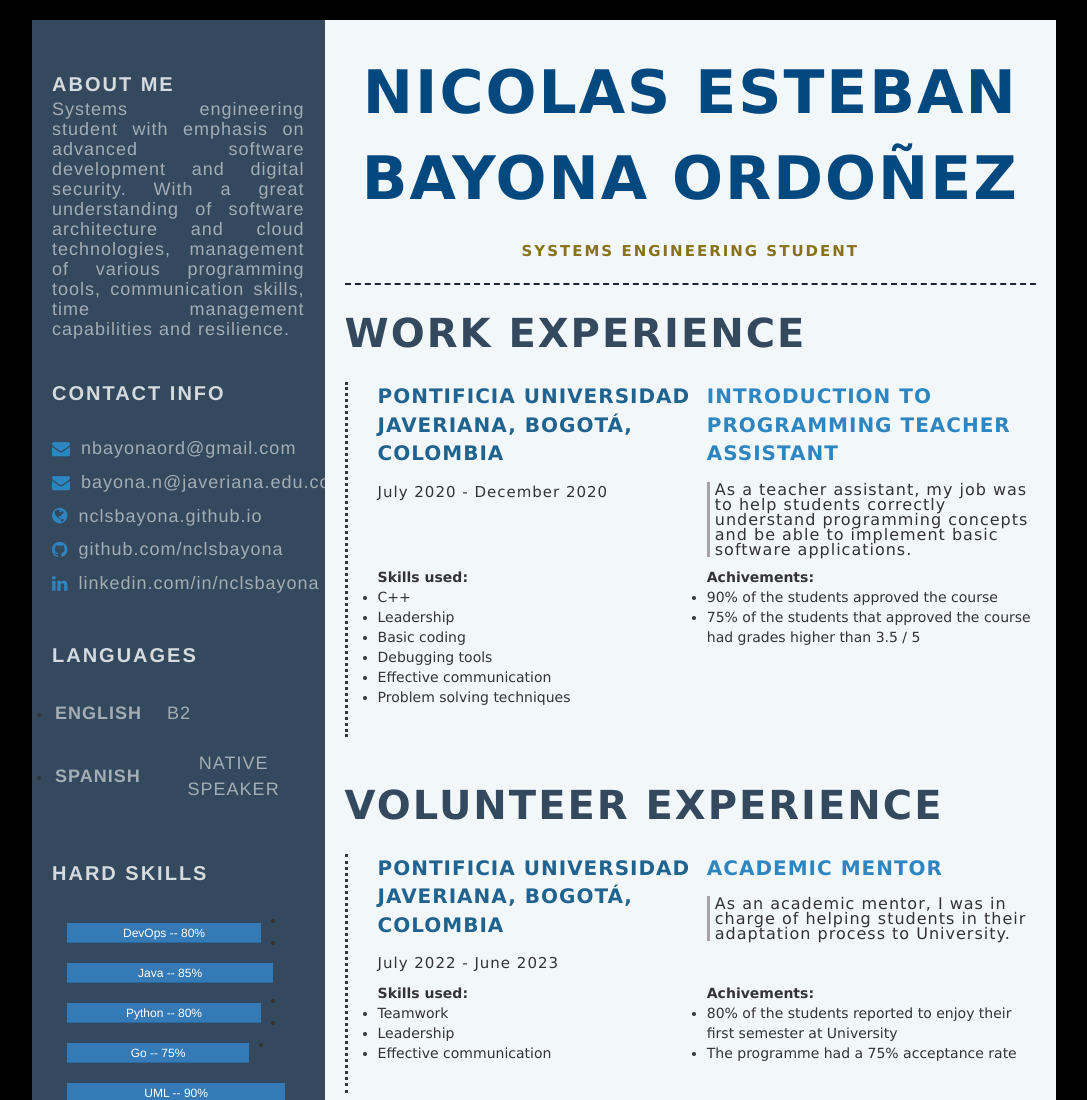
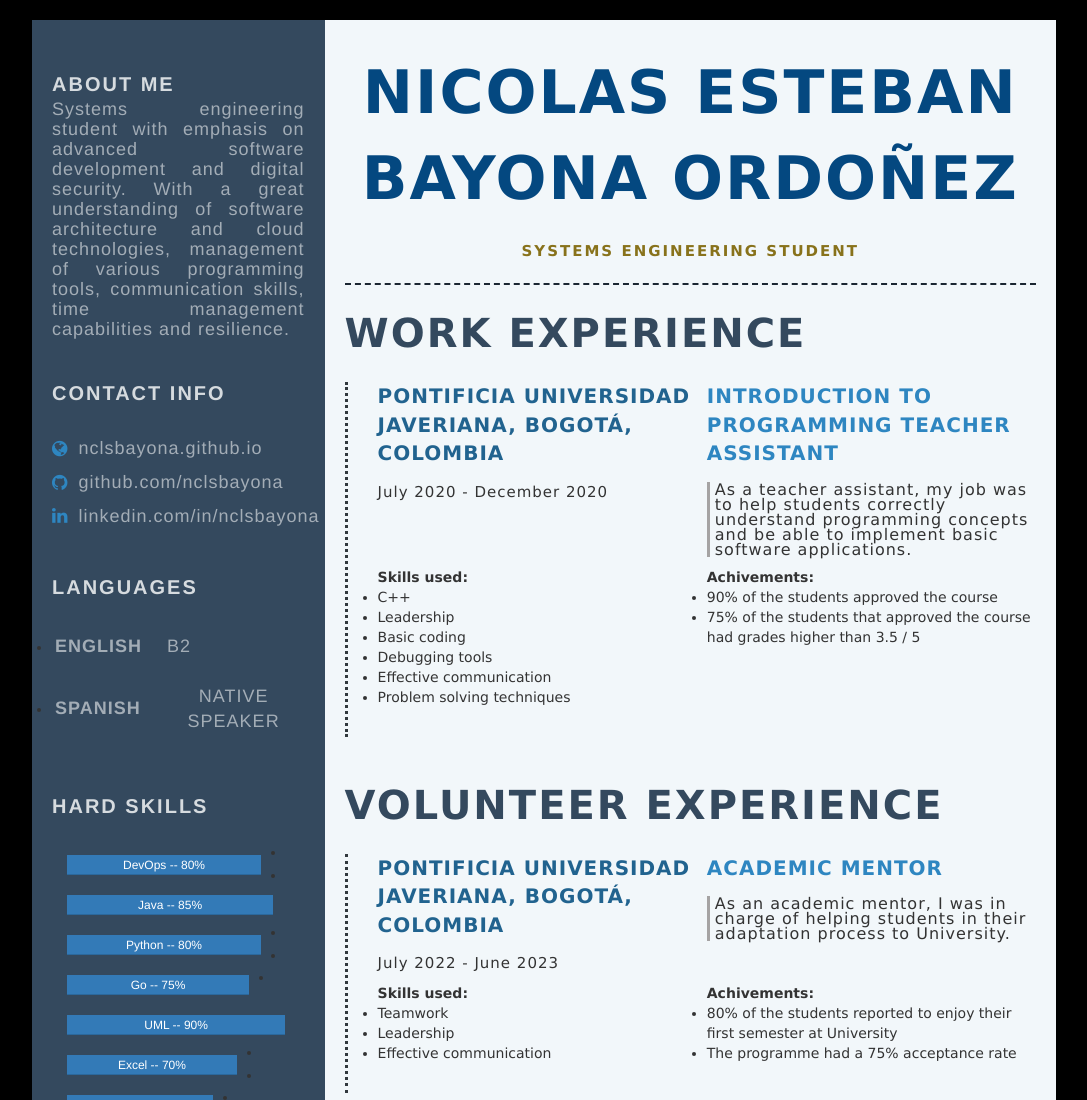
Before and after one commit to nclsbayona/my-resume, a plain HTML site: page index.html in a window 1280 px wide. Shown: the top 1100 px of the page, without its empty margins (96-1183 px from the left). Drawn offline with nearby package versions, Linux system fonts and the light colour scheme.

Commit message:
Update index.html

```diff
--- a/index.html
+++ b/index.html
@@ -46,10 +46,6 @@
                     <ul>
                         <!--li><i class="fa fa-phone"></i>+123456789
                         </li-->
-                        <li><i class="fa fa-envelope"></i>nbayonaord@gmail.com
-                        </li>
-                        <li><i class="fa fa-envelope"></i>bayona.n@javeriana.edu.co
-                        </li>
                         <li><i class="fa fa-globe"></i>nclsbayona.github.io
                         </li>
                         <li><i class="fa fa-github"></i>github.com/nclsbayona
```
